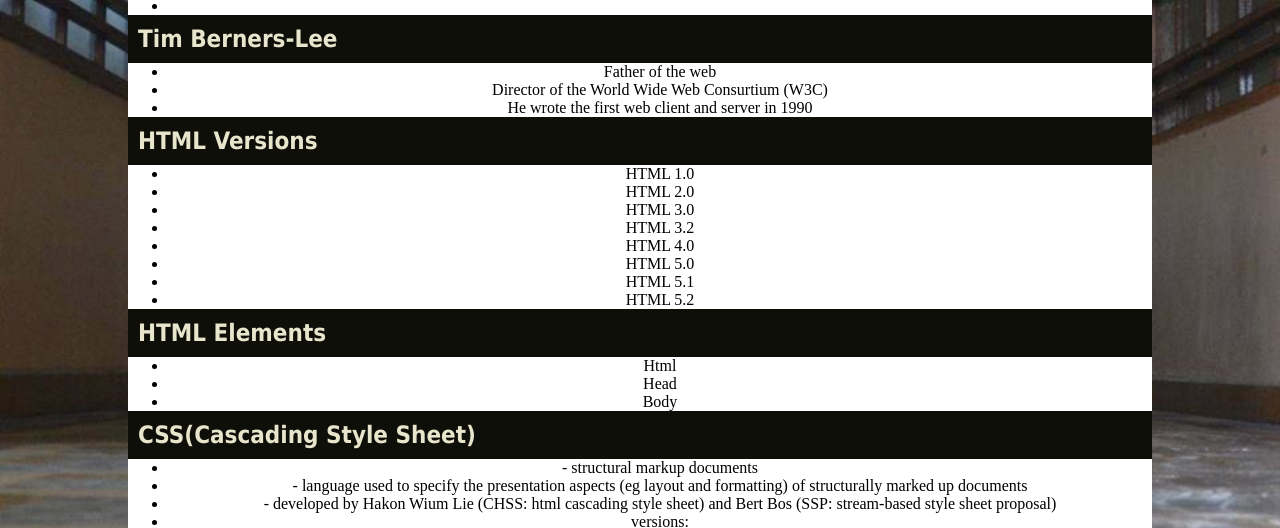
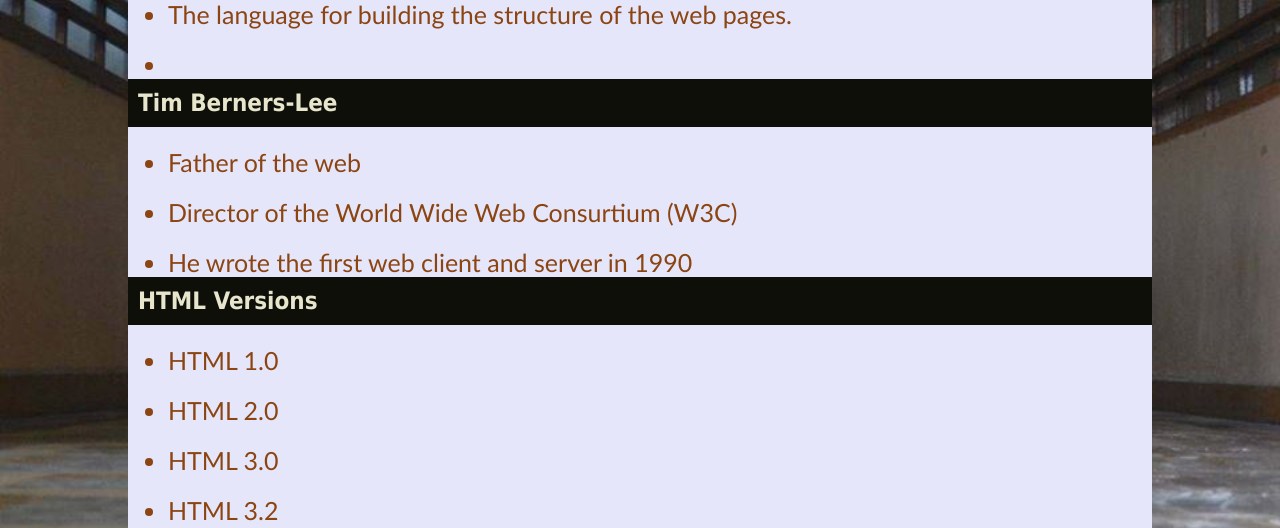
Before and after one commit to Webtechit324/Webtech-Semester-long-Project, a plain HTML site: page WebtekLec Redesign/midterms.html in a window 1280 px wide. Shown: the part 235-763 px from the top of the page. Drawn offline with Linux system fonts and the light colour scheme.

Commit message:
Update style.css

```diff
--- a/WebtekLec Redesign/style/style.css
+++ b/WebtekLec Redesign/style/style.css
@@ -9,9 +9,8 @@
  	width: 80%;
 	padding-top: 2%;
 	margin: auto;
+}
 
-
-}
 .container {
    	text-align: center;
 	width: 100%;
@@ -19,6 +18,7 @@
 	border-radius: 30px 30px 0px 0px;
 
 }
+
 img{
 	float: left;
     	margin-top: 20px;
@@ -36,13 +36,10 @@
 	background-color: white;
 	width: 100%;
 	border-radius: 30px 30px 0px 0px;
-
 }
-
 
 header h1 {
 	text-align: left;
-
 }
 
 header p {
@@ -56,21 +53,26 @@
 	font-size: 70px;
 	color: green;
 }
+
 .contacts{
 	background: white;
 	margin: 5% 0% 5% 3%;
     	float: left;
     	width: 180px;
 }
+
 .contacts a img{
 	margin-left: 30px;
 }
+
 .contacts:hover{
 	border: 1px solid orange;
 }
+
 .desc p{
     	text-align: center;
 }
+
 nav {
 	background-color: cadetblue;
 	clear: both;
@@ -78,7 +80,6 @@
 	width: 100%;
 	height: auto;
 }
-
 
 #navone {
 	text-align: left;
@@ -120,8 +121,8 @@
 
 main {
 	white-space: initial;
+}
 
-}
 #index article h2 {
 	color: #e7e5cb;
 	padding: 20px;
@@ -141,16 +142,19 @@
 	text-indent: 10px;
 	font-style: italic;
 }
+
 main h2{
 	background: black;
 	color: white;
 	font-family: monospace;
 	padding: 20px;
 }
+
 #index img{
 	width: 100px;
     	height: 100px;
 }
+
 #prelims article h2 {
 	color: #e7e5cb;
 	padding: 10px;
@@ -174,6 +178,7 @@
     	text-align: left;
     	font-size: 25px;
 }
+
 #prelims article p {
     	padding-top: 10px;
     	color: brown;
@@ -194,6 +199,21 @@
 	font-size: 30px;
 	font-family: Calibri;
     	background-color: lightgoldenrodyellow;
+}
+
+#midterms article ul {
+    color: brown;
+	font-size: 30px;
+	font-family: Calibri;
+    text-align: center;
+    background-color: lavender;
+}
+
+#midterms article li {
+    padding-top: 20px;
+    color: saddlebrown;
+    text-align: left;
+    font-size: 25px;
 }
 
 #finals article h2 {
```
Lines whose indentation alone changed are shown as unchanged.
